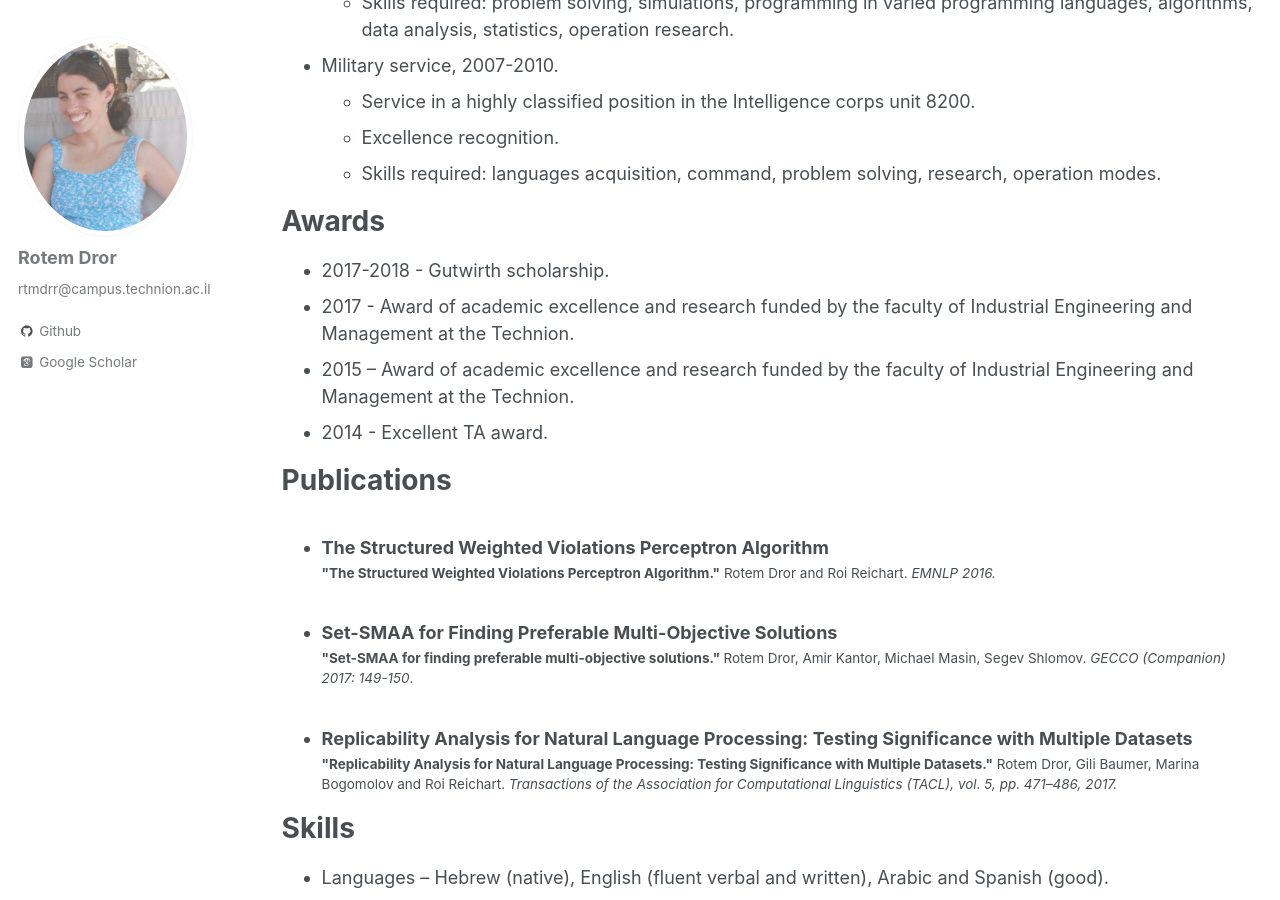
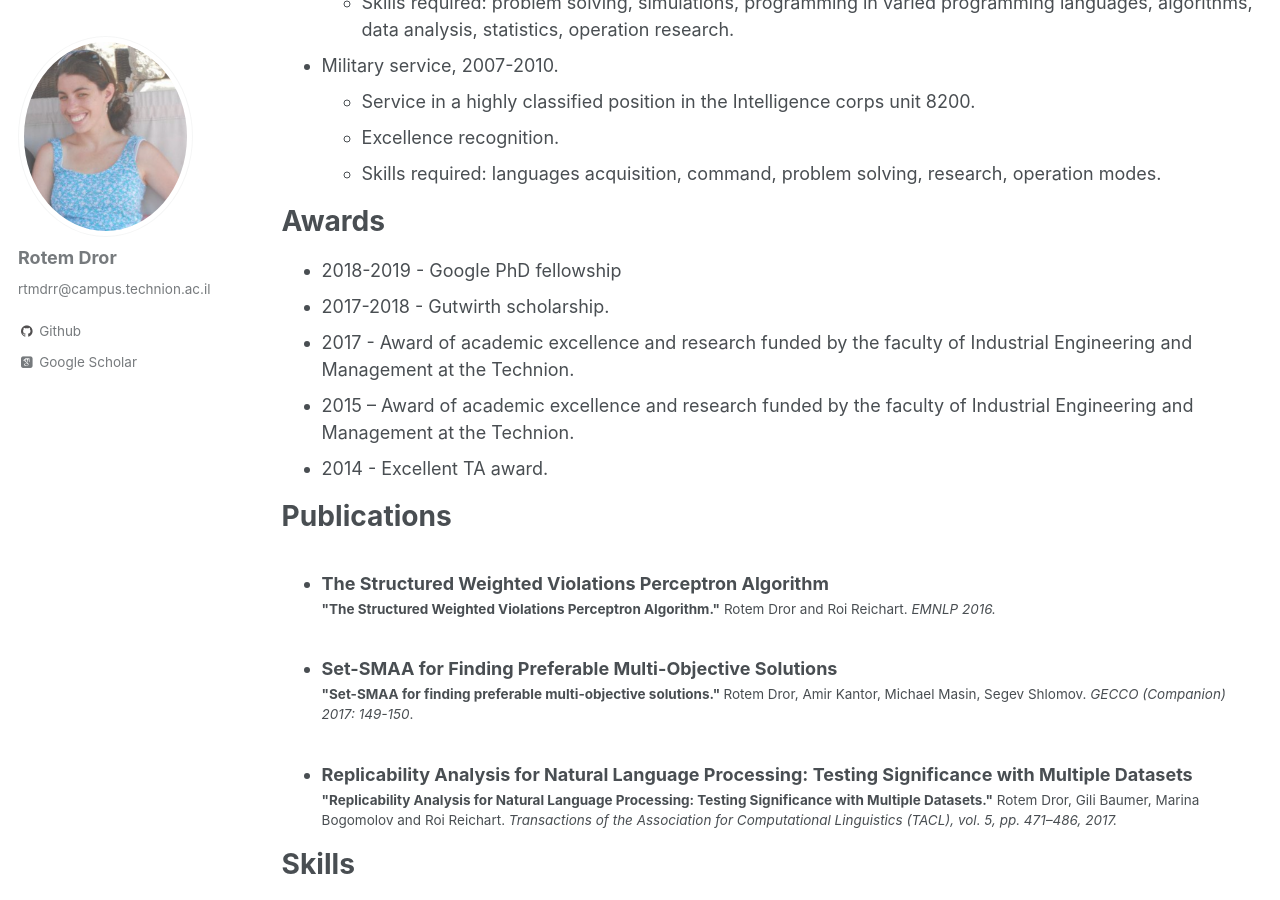
Before and after one commit to rtmdrr/rtmdrr.github.io, a Jekyll site: the page built from _pages/cv.md, in a window 1280 px wide and 900 px high, scrolled down 802 px. Built offline with Jekyll 4.4.1, drawn with Linux system fonts in a browser that asks for light colours; some web fonts are replaced.

Commit message:
Update cv.md

```diff
--- a/_pages/cv.md
+++ b/_pages/cv.md
@@ -36,6 +36,7 @@ Work experience
 
 Awards
 ======
+* 2018-2019 - Google PhD fellowship
 * 2017-2018 - Gutwirth scholarship.
 * 2017 - Award of academic excellence and research funded by the faculty of Industrial Engineering and Management at the Technion.
 * 2015 – Award of academic excellence and research funded by the faculty of Industrial Engineering and Management at the Technion.
```
